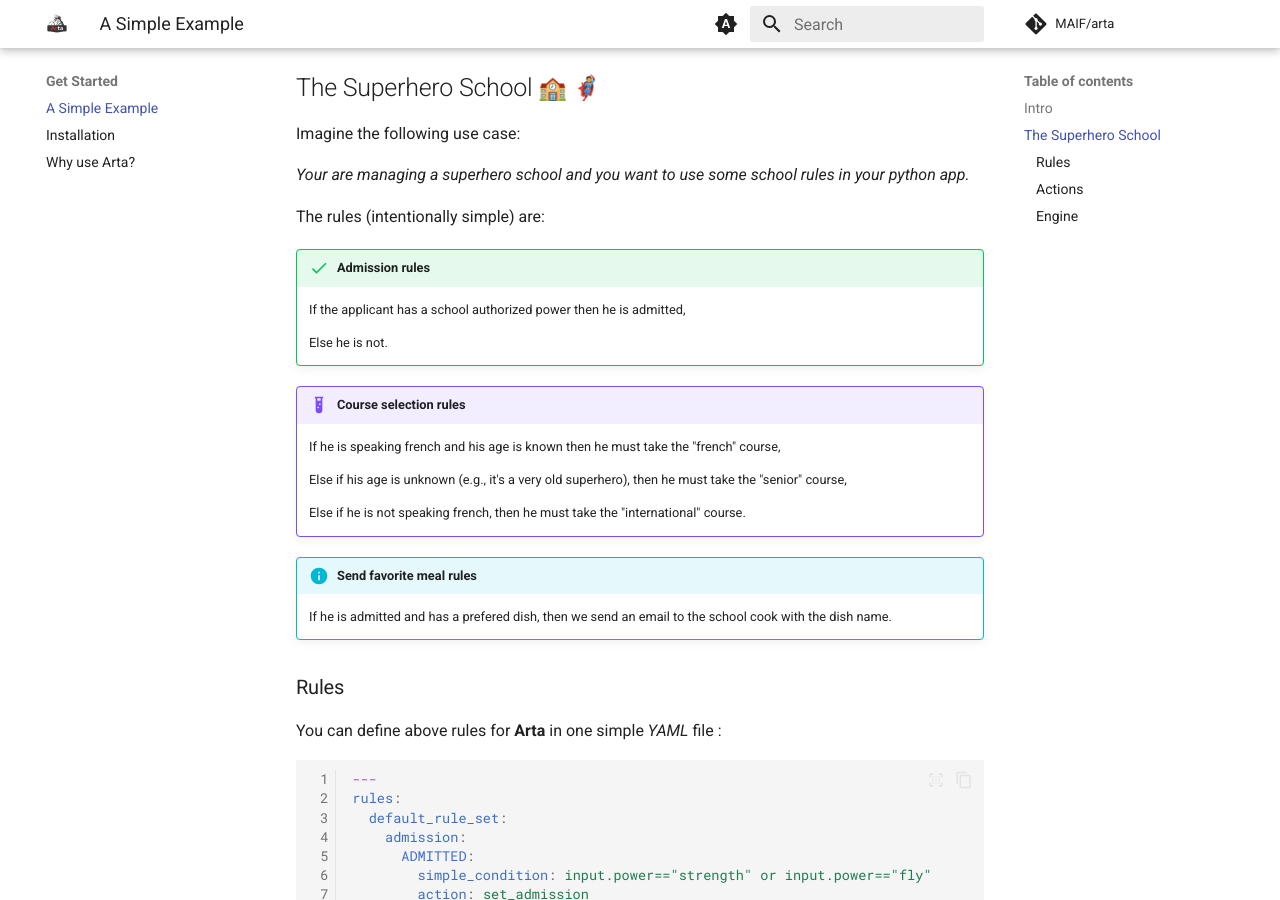
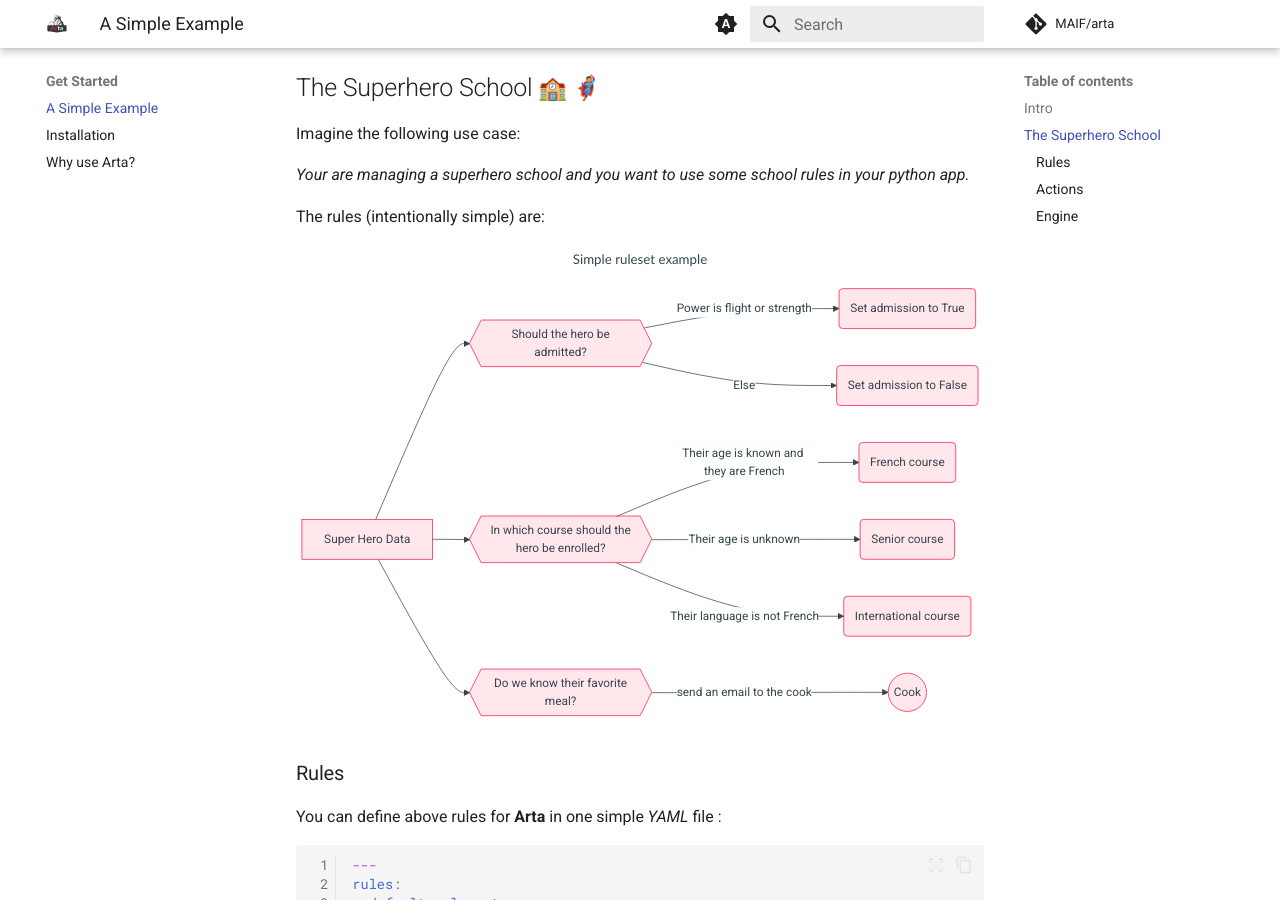
Before and after one commit to MAIF/arta, an MkDocs documentation site: the page built from docs/pages/a_simple_example.md, in a window 1280 px wide and 900 px high, scrolled down 418 px. Built offline with MkDocs 1.6.1 and Material for MkDocs 9.7.7, drawn with Linux system fonts in a browser that asks for light colours; emoji names are drawn with the system emoji font; comment, search, counter and statistics services are not loaded.

Commit message:
feat(docs): changed example to mermaid diagram

````diff
--- a/docs/pages/a_simple_example.md
+++ b/docs/pages/a_simple_example.md
@@ -15,23 +15,35 @@
 
 The rules (intentionally simple) are:
 
-!!! success "Admission rules"
+``` mermaid
+---
+title: Simple ruleset example
+---
+flowchart LR
+    input[fa:fa-mask Super Hero Data ]
+    power{{fa:fa-circle-question Should the hero be admitted?}}
+    admission_true(fa:fa-circle-check Set admission to True)
+    admission_false(fa:fa-circle-xmark Set admission to False)
+    course{{fa:fa-circle-question In which course should the hero be enrolled?}}
+    meal{{fa:fa-circle-question Do we know their favorite meal?}}
+    course_french(fa:fa-cheese French course)
+    course_senior(fa:fa-person-cane Senior course)
+    course_international(fa:fa-globe International course)
+    cook((fa:fa-user-ninja Cook))
 
-    If the applicant has a school authorized power then he is admitted,
 
-    Else he is not.
+input --> power
+input --> course
+input --> meal
+power -- Power is flight or strength --> admission_true
+power -- Else --> admission_false
+course -- Their age is known and they are French --> course_french
+course -- Their age is unknown --> course_senior
+course -- Their language is not French --> course_international
+meal -- fa:fa-envelope send an email to the cook --> cook
 
-!!! example "Course selection rules"
+```
 
-    If he is speaking french and his age is known then he must take the "french" course,
-
-    Else if his age is unknown (e.g., it's a very old superhero), then he must take the "senior" course,
-
-    Else if he is not speaking french, then he must take the "international" course.
-
-!!! info "Send favorite meal rules"
-
-    If he is admitted and has a prefered dish, then we send an email to the school cook with the dish name.
 
 ### Rules
 
````
